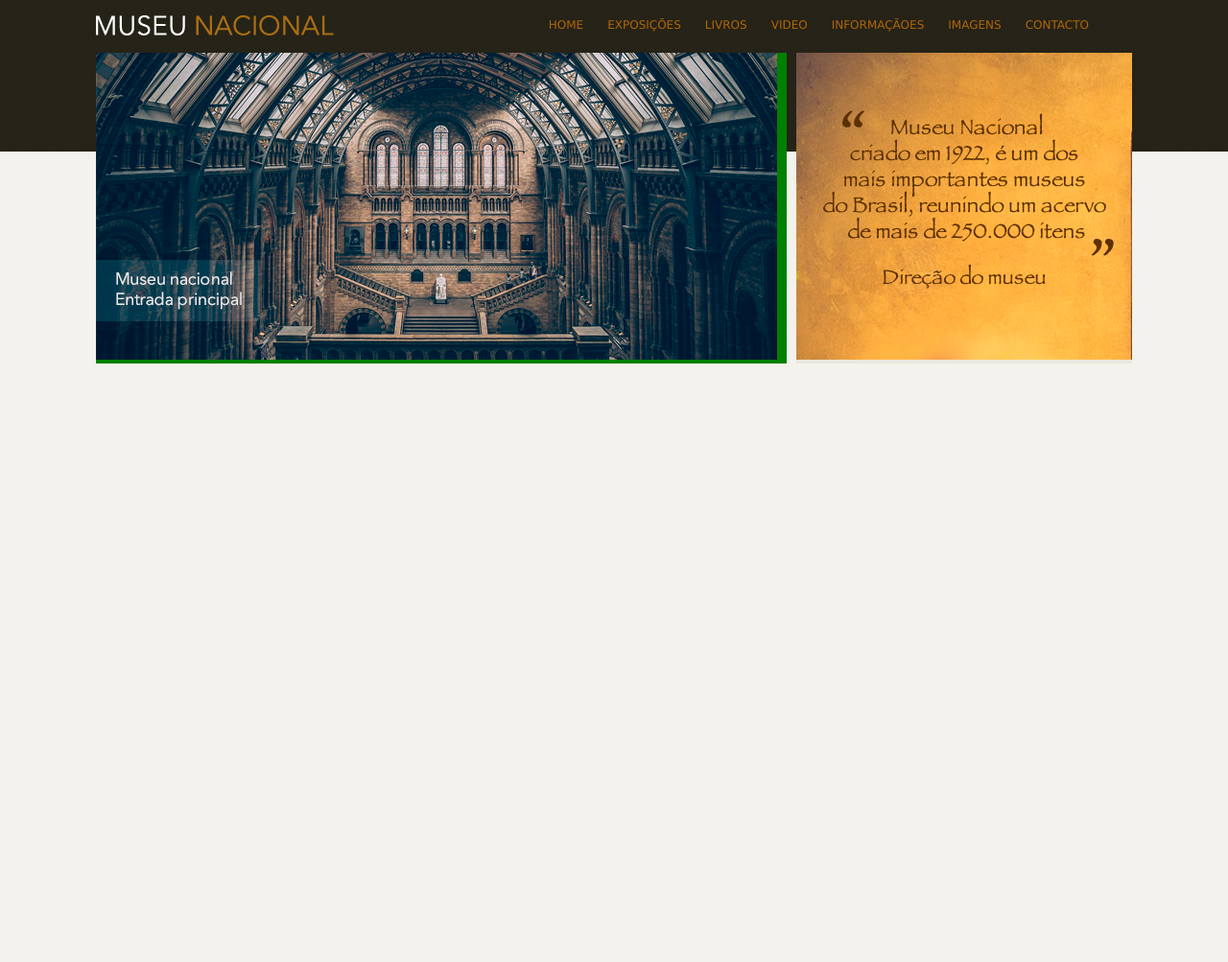
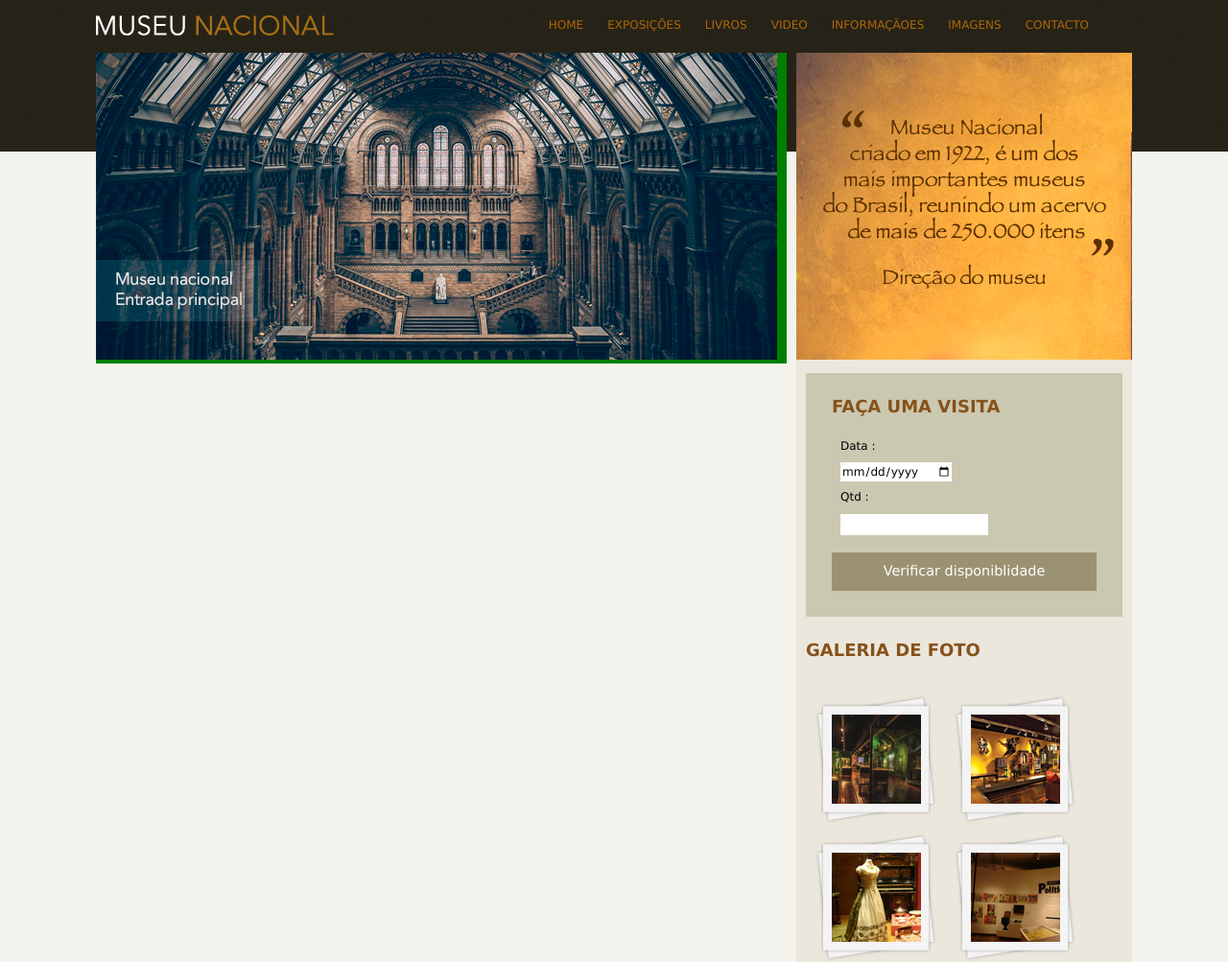
Before and after one commit to HamiltonMassango/Museu-Nacional, a plain HTML site: page index.html in a window 1280 px wide. Shown: the whole page at 96% size. Before the commit the page ends 800 px from the top, so only its background shows below. Drawn offline with Linux system fonts and the light colour scheme.

Commit message:
Add aside

```diff
--- a/CSS/style.css
+++ b/CSS/style.css
@@ -61,3 +61,58 @@ aside {
     float: right;
     background: #ebe7dd;
 }
+
+section#visita {
+    background-color: #cbc8b1;
+    padding : 10px 27px 27px 27px;
+    margin: 10px;
+}
+section#galeria a{
+    display: block;
+    background: url('../img/fundo-foto.png') no-repeat;
+    float: left;
+    padding: 17px 15px 17px 15px;
+    margin: 10px 0 0 20px;
+}
+section#galeria h2 {
+    padding: 10px 27px 27px 10px ;
+}
+section#galeria img {
+    margin-left: 2px ;
+    margin-top: 3px;
+}
+fieldset {
+    margin: 0 auto;
+    border: none;
+}
+section h2{
+    color : #86521a ;
+    text-transform: uppercase;
+    margin-bottom: 0;
+    padding-bottom: 20px;
+}
+/* Formulario */
+input {
+    height: 20px;
+    background: #fff;
+    border: none;
+    font-size: 1em;
+    margin: 20px;
+    display: block;
+}
+input.campoo {
+    margin: 10px 0;
+    background: #fff;
+}
+
+input.campo {
+    background: #9b9271;
+    color: #fff;
+    width: 100%;
+    height: 40px;
+    font-size : 1.2em;
+}
+
+.eliminar {
+    display: none;
+}
--- a/index.html
+++ b/index.html
@@ -35,6 +35,25 @@
                 <section id="depoimento">
                     <img src="./img/depoimento.png" alt="">
                 </section>
+                <section id="visita">
+                    <h2>Faça uma visita </h2>
+                    <form>
+                        <fieldset>
+                            <legend class="eliminar"> Selecione uma data </legend>
+                            <label for="">Data : </label><input class="campoo" type="date" name="data" id="data">
+                            <legend class="eliminar"> Para Qtd pessoas  </legend>
+                            <label for="Qtd">Qtd : </label><input width="30" class="campoo" type="number" name="Qtd" id="Qtd">
+                        </fieldset>
+                        <input type="submit" class="campo" value=" Verificar disponiblidade ">
+                    </form>
+                </section>
+                <section id="galeria">
+                    <h2> Galeria de foto </h4>
+                    <a href=""><img src="./img/imagem1.jpg" width="93" height="93" /></a>
+                    <a href=""><img src="./img/imagem2.jpg" width="93" height="93" /></a>
+                    <a href=""><img src="./img/imagem3.jpg" width="93" height="93" /></a>
+                    <a href=""><img src="./img/imagem4.jpg" width="93" height="93" /></a>
+                </section>
             </aside>
 
 
```
